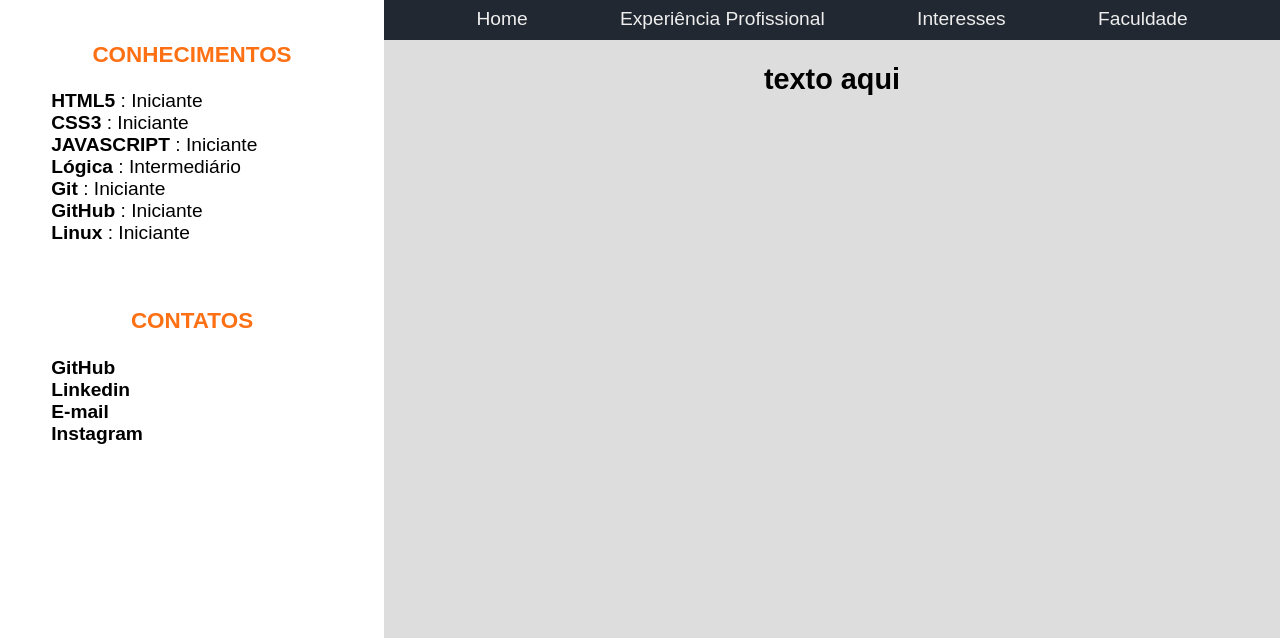
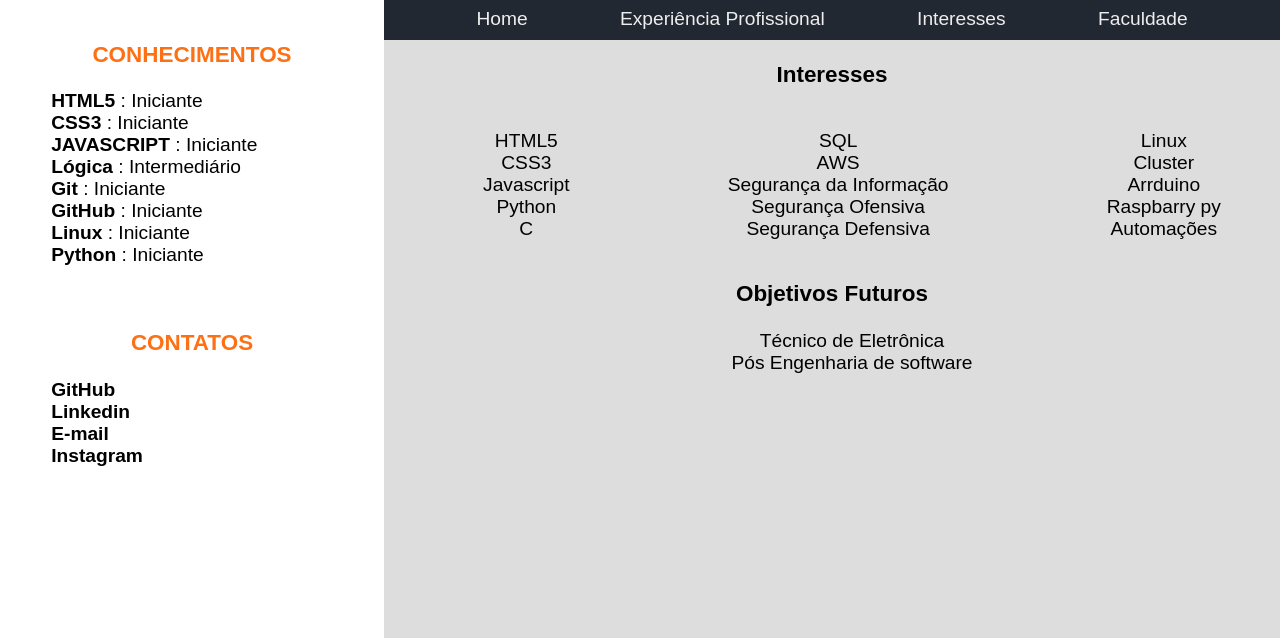
Before and after one commit to LoganEsposte/PORTIFOLIO, a plain HTML site: page interesses.html in a window 1280 px wide. Shown: the part 233-871 px from the top of the page. Drawn offline with Linux system fonts and the light colour scheme.

Commit message:
Ultima aba (interesses) adicionada + article (adicionado python)

```diff
--- a/interesses.html
+++ b/interesses.html
@@ -32,6 +32,7 @@
            <span>Git</span> : Iniciante <br>
            <span>GitHub</span> : Iniciante <br>
            <span>Linux</span> : Iniciante <br>
+           <span>Python</span> : Iniciante <br>
        </P>
        <br>
        <h3 class="titulosessao">CONTATOS</h3>
@@ -54,7 +55,40 @@
                 <li> <a href="faculdade.html"> Faculdade </a> </li>
             </ul>
         </nav>
-        <h2>texto aqui</h2>
+       <div>
+           <h3>Interesses</h3>
+           <div class="ladoALado">
+            <ul class="none">
+                <li>HTML5</li>
+                <li>CSS3</li>
+                <li>Javascript</li>
+                <li>Python</li>
+                <li>C</li>
+            </ul>
+            <ul class="none">
+                <li>SQL</li>
+                <li>AWS</li>
+                <li>Segurança da Informação</li>
+                <li>Segurança Ofensiva</li>
+                <li>Segurança Defensiva</li>
+            </ul>
+            <ul class="none">
+                <li>Linux</li>
+                <li>Cluster</li>
+                <li>Arrduino</li>
+                <li>Raspbarry py</li>
+                <li>Automações</li>
+            </ul>
+            </div>
+        </div>
+
+        <div>
+            <h3>Objetivos Futuros</h3>
+            <ul class="none">
+                <li>Técnico de Eletrônica</li>
+                <li>Pós Engenharia de software</li>
+            </ul>
+        </div>
 
     </section>
     </div>
--- a/style.css
+++ b/style.css
@@ -168,6 +168,10 @@ section {
 	justify-content: space-around;
 }
 
-article  div ul li {
+article div ul li {
 	list-style-type: none;
 }
+
+.none {
+	list-style-type: none;
+}
```
Also changed, not shown: experiencias.html (+1 -0 lines), faculdade.html (+1 -0 lines), index.html (+1 -0 lines).
